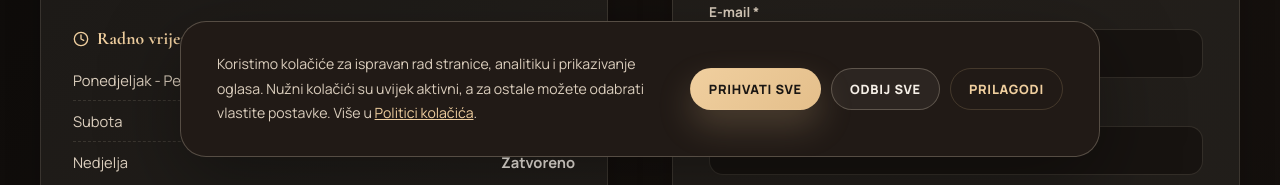
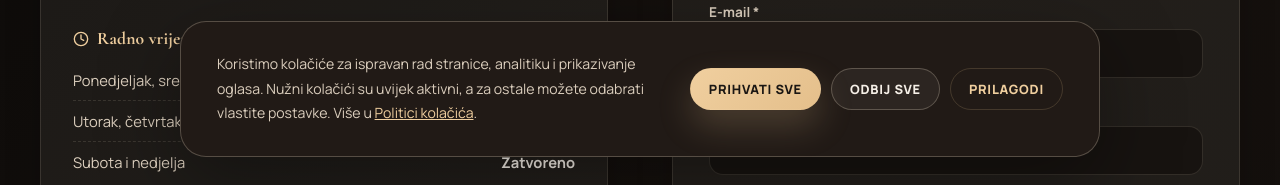
Before and after one commit to glowatelier111-cmd/glow-atelier, a Next.js app: page /kontakt in a window 1280 px wide. Shown: the part 615-800 px from the top of the page. Built offline with nearby package versions, Linux system fonts and the light colour scheme.

Commit message:
refractor: update working days time

```diff
--- a/src/app/kontakt/page.js
+++ b/src/app/kontakt/page.js
@@ -13,9 +13,9 @@ export const metadata = buildMetadata({
 });
 
 const hours = [
-  { day: "Ponedjeljak - Petak", time: "09:00 - 20:00" },
-  { day: "Subota", time: "09:00 - 15:00" },
-  { day: "Nedjelja", time: "Zatvoreno" },
+  { day: "Ponedjeljak, sreda, petak", time: "14:00 - 20:00" },
+  { day: "Utorak, četvrtak", time: "08:00 - 14:00" },
+  { day: "Subota i nedjelja", time: "Zatvoreno" },
 ];
 
 export default function KontaktPage() {
```
